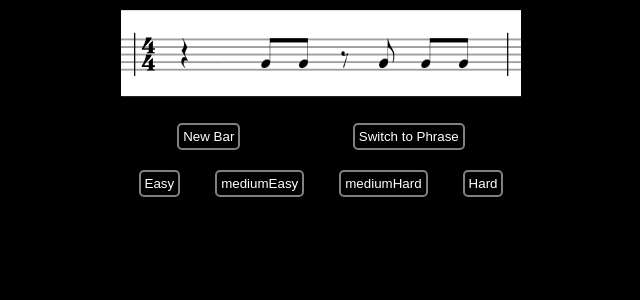
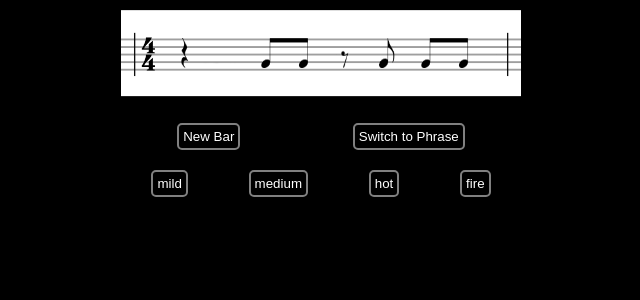
Before and after one commit to jeff-ramos-dev/rhythm-generator, a React (Vite) app: page / in a window 1280 px wide. Shown: the top 300 px of the page, without its empty margins (319-959 px from the left). Built offline with nearby package versions, Linux system fonts and the light colour scheme.

Commit message:
Add difficulty levels

```diff
--- a/src/App.tsx
+++ b/src/App.tsx
@@ -5,22 +5,26 @@ import PhraseElement from './components/PhraseElement.tsx'
 import BarElement from './components/BarElement.tsx'
 
 function App() {
-  const initialBar = new Bar(4, 'easy');
-  const initialPhrase = new Phrase(4, 'easy');
+  const initialBar = new Bar(4, 'mild');
+  const initialPhrase = new Phrase(4, 'mild');
 
   const [bar, setBar] = useState(initialBar);
   const [phrase, setPhrase] = useState(initialPhrase);
   const [setting, setSetting] = useState('bar');
   const [difficulty, setDifficulty] = useState(difficultyLevels[0]);
 
-  function changeDifficulty() {
-// set difficulty to whatever button was clicked
-// remove selected class from other buttons and add to this one
+  function changeDifficulty(event) {
+    if(!event.target) return
+    setDifficulty(event.target.textContent);
+    setBar(new Bar(4, event.target.textContent));
+    setPhrase(new Phrase(4, event.target.textContent));
+    document.querySelector('.selected')?.classList.remove('selected');
+    event.target.classList.add('selected');
   }
 
   function handleClick() {
-    setBar(new Bar(4, difficultyLevels[0]));
-    setPhrase(new Phrase(4, difficultyLevels[0]));
+    setBar(new Bar(4, difficulty));
+    setPhrase(new Phrase(4, difficulty));
   }
 
   function handleSetting() {
@@ -40,10 +44,10 @@ function App() {
           <button className="setting" onClick={handleSetting}>Switch to Bar</button>
         </div>
         <div className="buttonContainer">
-          <button className={`difficulty ${difficultyLevels[0]}`} onClick={changeDifficulty}>Easy</button>
-          <button className={`difficulty ${difficultyLevels[1]}`} onClick={changeDifficulty}>mediumEasy</button>
-          <button className={`difficulty ${difficultyLevels[2]}`} onClick={changeDifficulty}>mediumHard</button>
-          <button className={`difficulty ${difficultyLevels[3]}`} onClick={changeDifficulty}>Hard</button>
+          <button className={`difficulty ${difficultyLevels[0]}`} onClick={(event) => changeDifficulty(event)}>mild</button>
+          <button className={`difficulty ${difficultyLevels[1]}`} onClick={changeDifficulty}>medium</button>
+          <button className={`difficulty ${difficultyLevels[2]}`} onClick={changeDifficulty}>hot</button>
+          <button className={`difficulty ${difficultyLevels[3]}`} onClick={changeDifficulty}>fire</button>
         </div>
       </>
     )
@@ -56,10 +60,10 @@ function App() {
           <button className="setting" onClick={handleSetting}>Switch to Phrase</button>
         </div>
         <div className="buttonContainer">
-          <button className={`difficulty ${difficultyLevels[0]}`} onClick={changeDifficulty}>Easy</button>
-          <button className={`difficulty ${difficultyLevels[1]}`} onClick={changeDifficulty}>mediumEasy</button>
-          <button className={`difficulty ${difficultyLevels[2]}`} onClick={changeDifficulty}>mediumHard</button>
-          <button className={`difficulty ${difficultyLevels[3]}`} onClick={changeDifficulty}>Hard</button>
+          <button className={`difficulty ${difficultyLevels[0]}`} onClick={changeDifficulty}>mild</button>
+          <button className={`difficulty ${difficultyLevels[1]}`} onClick={changeDifficulty}>medium</button>
+          <button className={`difficulty ${difficultyLevels[2]}`} onClick={changeDifficulty}>hot</button>
+          <button className={`difficulty ${difficultyLevels[3]}`} onClick={changeDifficulty}>fire</button>
         </div>
       </>
     )
--- a/src/utils.ts
+++ b/src/utils.ts
@@ -22,7 +22,7 @@ import tp from './assets/110.png'
 import pl from './assets/011.png'
 import tl from './assets/101.png'
 
-const difficultyLevels = ['easy', 'mediumEasy', 'mediumHard', 'hard'];
+const difficultyLevels = ['mild', 'medium', 'hot', 'fire'];
 
 type SubdivisionMetadata = Record<string, string>;
 
@@ -65,22 +65,22 @@ const SubdivisionMap: Record<Subdivision, SubdivisionMetadata> = {
 
 class Beat {
     subdivisions: string[]
-    easySubdivisions = ['0000', '1000', '1010', '0010'];
-    mediumEasySubdivisions = [
-        ...this.easySubdivisions,
+    mildSubdivisions = ['0000', '1000', '1010', '0010'];
+    mediumSubdivisions = [
+        ...this.mildSubdivisions,
             '1111',
             '1110',
             '1011'
         ];
-    mediumHardSubdivisions = [
-        ...this.mediumEasySubdivisions,
+    hotSubdivisions = [
+        ...this.mediumSubdivisions,
             '1001',
             '0011',
             '1100',
             '1101'
         ];
-    hardSubdivisions = [
-        ...this.mediumHardSubdivisions,
+    fireSubdivisions = [
+        ...this.hotSubdivisions,
             '0101',
             '0110',
             '0111',
@@ -94,29 +94,32 @@ class Beat {
         switch (difficulty) {
             case difficultyLevels[0]:
                 this.subdivisions.push(
-                    this.easySubdivisions[
-                        Math.floor(Math.random() * this.easySubdivisions.length)
+                    this.mildSubdivisions[
+                        Math.floor(Math.random() * this.mildSubdivisions.length)
                     ]
                 )
                 break;
             case difficultyLevels[1]:
                 this.subdivisions.push(
-                    this.easySubdivisions[
-                        Math.floor(Math.random() * this.mediumEasySubdivisions.length)
+                    this.mediumSubdivisions[
+                        Math.floor(Math.random() * this.mediumSubdivisions.length)
                     ]
                 )
+                break;
             case difficultyLevels[2]:
                 this.subdivisions.push(
-                    this.easySubdivisions[
-                        Math.floor(Math.random() * this.mediumHardSubdivisions.length)
+                    this.hotSubdivisions[
+                        Math.floor(Math.random() * this.hotSubdivisions.length)
                     ]
                 )
+                break;
             case difficultyLevels[3]:
                 this.subdivisions.push(
-                    this.easySubdivisions[
-                        Math.floor(Math.random() * this.hardSubdivisions.length)
+                    this.fireSubdivisions[
+                        Math.floor(Math.random() * this.fireSubdivisions.length)
                     ]
                 )
+                break;
         }
 
     }
```
